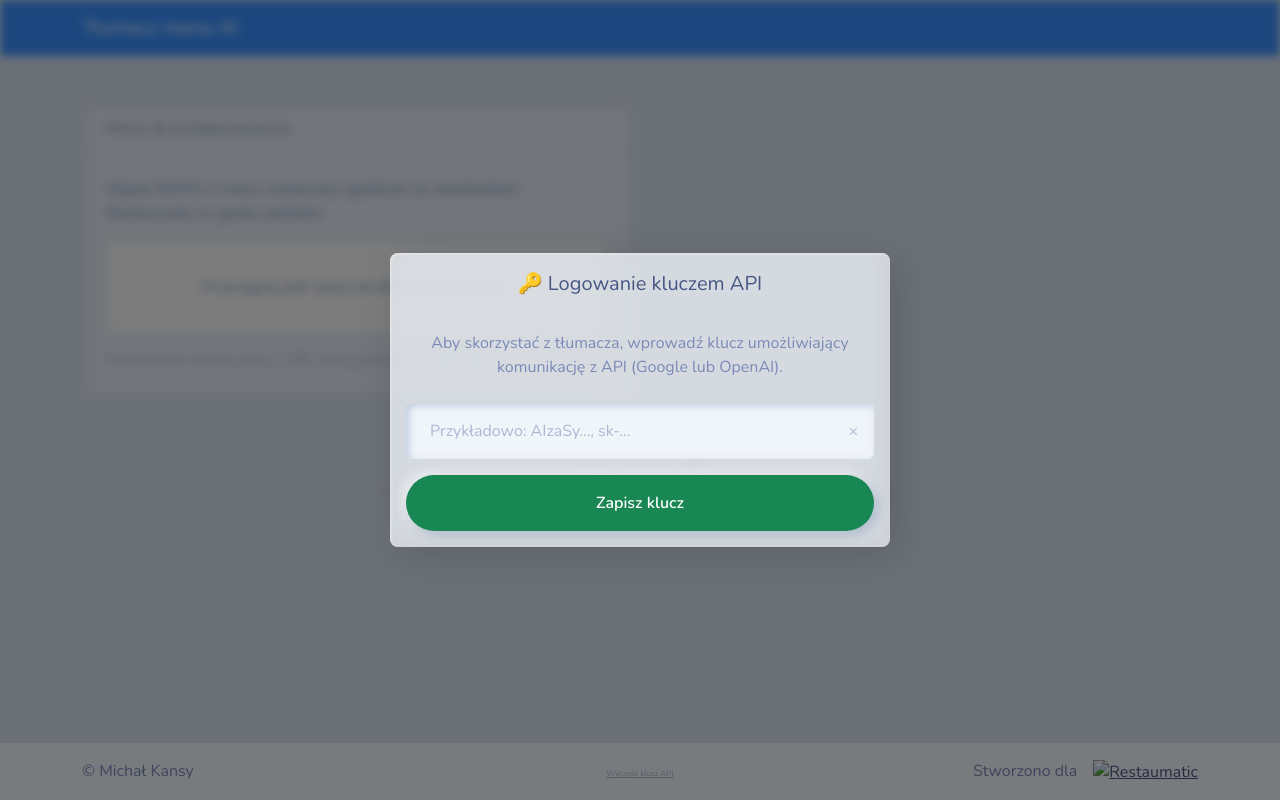
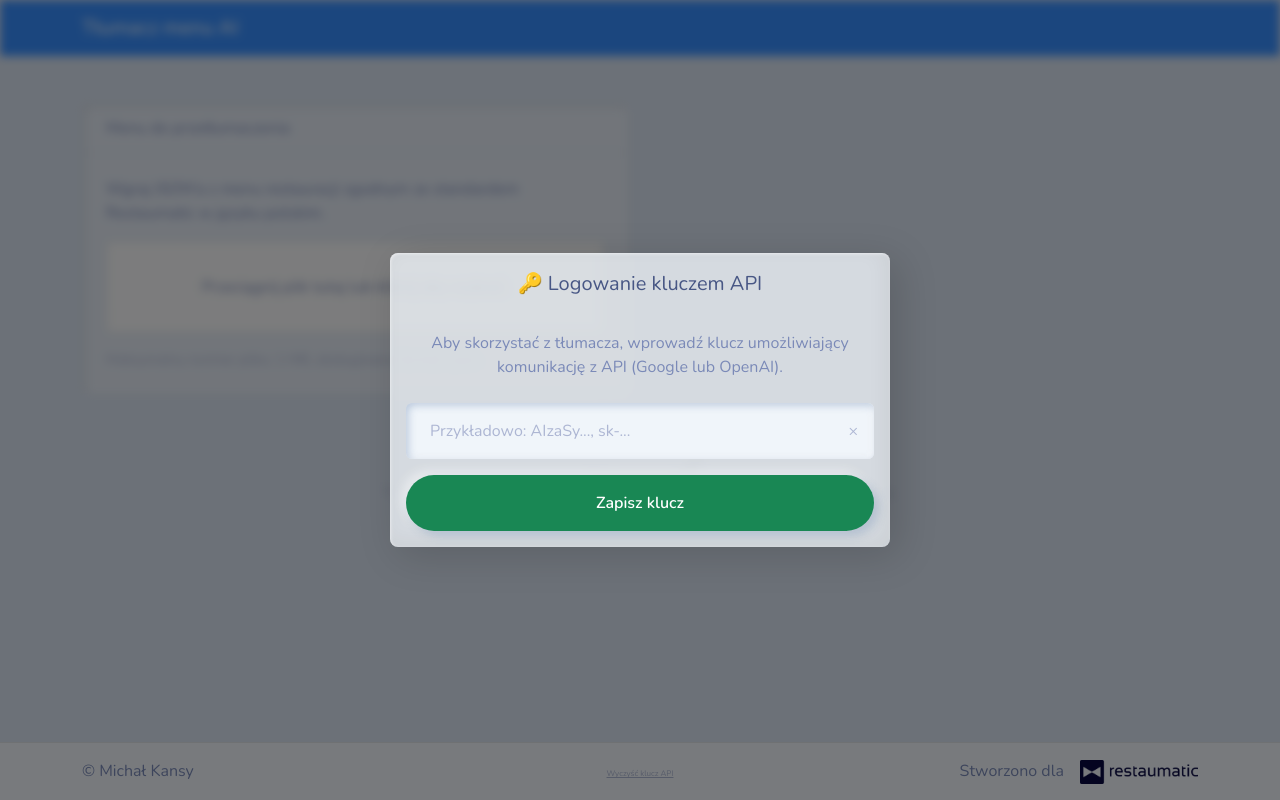
Before and after one commit to logixdev/restaumatic-ai-menu-translator, a plain HTML site: page index.html in a window 1280 px wide. Drawn offline with nearby package versions, Linux system fonts and the light colour scheme.

Commit message:
Update index.html

```diff
--- a/index.html
+++ b/index.html
@@ -188,7 +188,7 @@
                     <div class="d-flex flex-column flex-md-row align-items-center justify-content-md-end gap-2">
                         <span class="me-md-2">Stworzono dla</span>
                         <a href="https://www.restaumatic.com/pl/" target="_blank">
-                            <img src="images/restaumatic-logo.png" alt="Restaumatic" style="height: 24px;">
+                            <img src="restaumatic-logo.png" alt="Restaumatic" style="height: 24px;">
                         </a>
                     </div>
                 </div>
```
